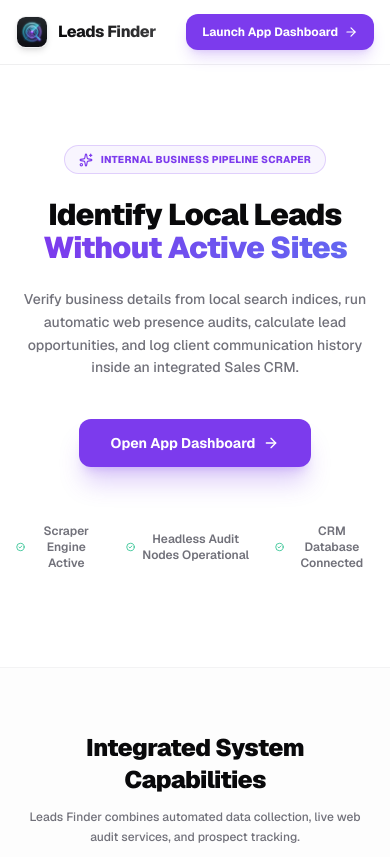
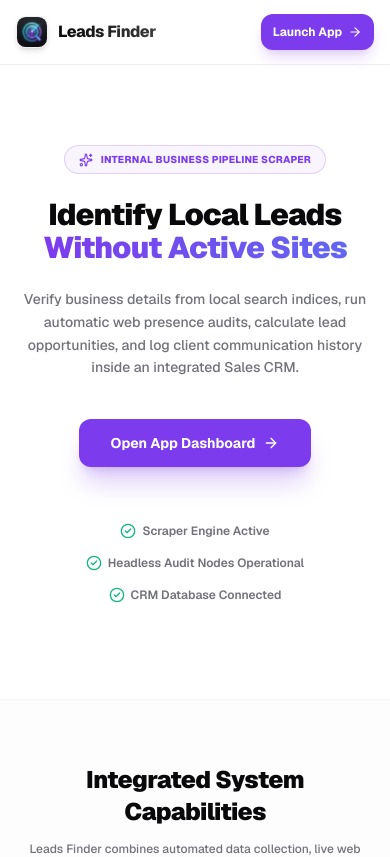
Before and after one commit to rijan-rayamajhi/leads-finder, a Next.js app: page / in a window 390 px wide. Shown: the top 857 px of the page. Built offline with nearby package versions, Linux system fonts and the light colour scheme.

Commit message:
style: enhance landing page responsiveness on extremely narrow screen sizes

```diff
--- a/src/app/page.tsx
+++ b/src/app/page.tsx
@@ -73,8 +73,9 @@ export default function LandingPage() {
           {/* CTA Buttons */}
           <div className="flex items-center gap-3">
             <Link href="/dashboard">
-              <Button size="sm" className="text-xs font-bold px-4 h-9 shadow-lg shadow-primary/20 hover:scale-[1.02] active:scale-[0.98] transition-all">
-                Launch App Dashboard <ArrowRight className="w-3.5 h-3.5 ml-1.5" />
+              <Button size="sm" className="text-xs font-bold px-3 sm:px-4 h-9 shadow-lg shadow-primary/20 hover:scale-[1.02] active:scale-[0.98] transition-all">
+                <span className="hidden sm:inline">Launch App Dashboard</span>
+                <span className="sm:hidden">Launch App</span> <ArrowRight className="w-3.5 h-3.5 ml-1.5" />
               </Button>
             </Link>
           </div>
@@ -113,17 +114,17 @@ export default function LandingPage() {
           </div>
 
           {/* Factual System Status Indicators */}
-          <div className="flex items-center justify-center gap-6 text-muted-foreground text-xs font-semibold pt-8">
+          <div className="flex flex-col sm:flex-row items-center justify-center gap-4 sm:gap-6 text-muted-foreground text-xs font-semibold pt-8">
             <div className="flex items-center gap-1.5">
-              <CheckCircle2 className="w-4 h-4 text-emerald-500" />
+              <CheckCircle2 className="w-4 h-4 text-emerald-500 shrink-0" />
               <span>Scraper Engine Active</span>
             </div>
             <div className="flex items-center gap-1.5">
-              <CheckCircle2 className="w-4 h-4 text-emerald-500" />
+              <CheckCircle2 className="w-4 h-4 text-emerald-500 shrink-0" />
               <span>Headless Audit Nodes Operational</span>
             </div>
             <div className="flex items-center gap-1.5">
-              <CheckCircle2 className="w-4 h-4 text-emerald-500" />
+              <CheckCircle2 className="w-4 h-4 text-emerald-500 shrink-0" />
               <span>CRM Database Connected</span>
             </div>
           </div>
```
